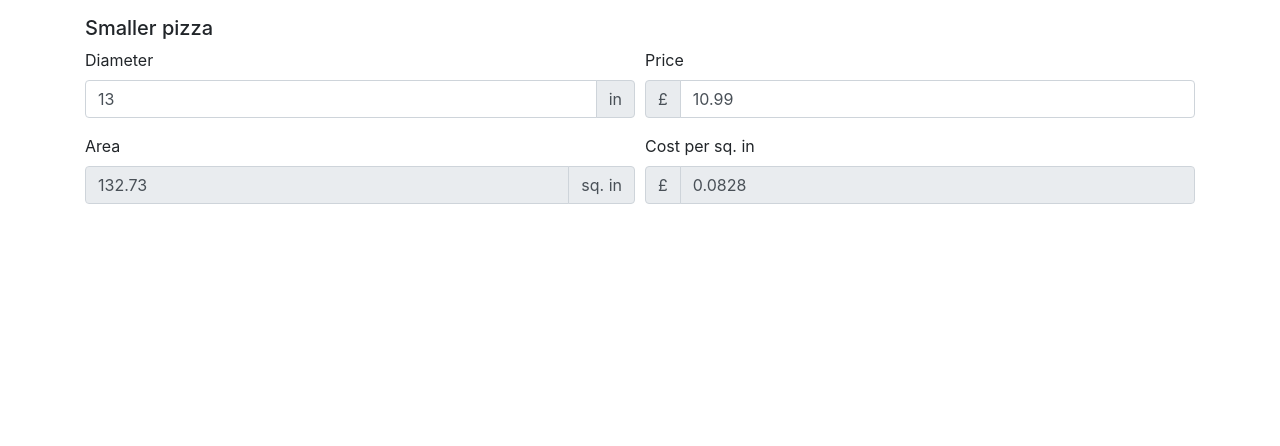
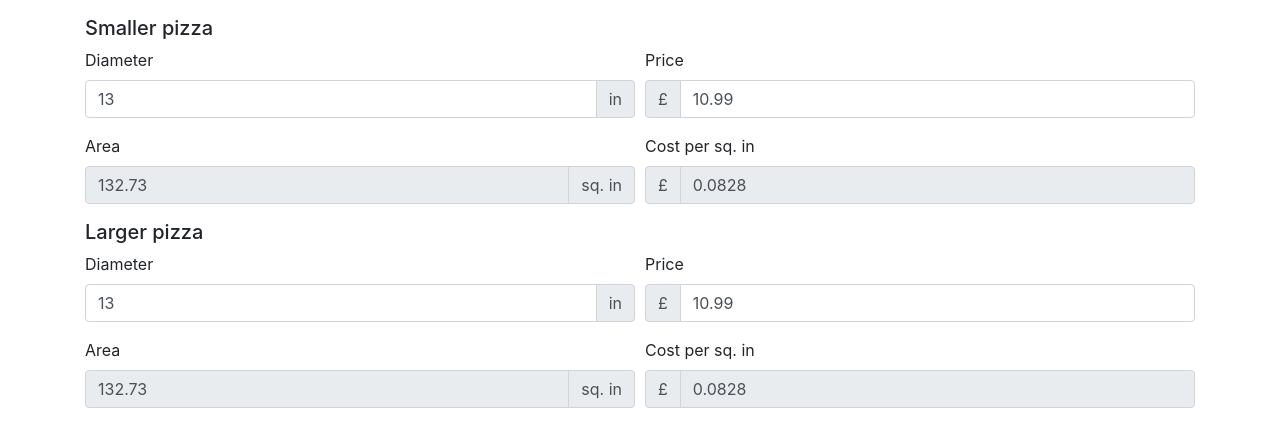
Before and after one commit to polarstoat/pizza-pi, a React (Create React App) app: page / in a window 1280 px wide. Shown: the top 446 px of the page. Built offline with nearby package versions, Linux system fonts and the light colour scheme.

Commit message:
Extract pizza to separate class

```diff
--- a/src/App.js
+++ b/src/App.js
@@ -1,56 +1,14 @@
 import React from 'react';
 
 import Container from 'react-bootstrap/Container'
-import Form from 'react-bootstrap/Form'
-import Col from 'react-bootstrap/Col'
-import InputGroup from 'react-bootstrap/InputGroup'
+
+import Pizza from './Pizza.js'
 
 function App() {
   return (
     <Container className="my-3">
-      <Form>
-        <h5>Smaller pizza</h5>
-        <Form.Row>
-          <Form.Group as={Col} controlId="smaller-pizza-diameter">
-            <Form.Label>Diameter</Form.Label>
-            <InputGroup>
-              <Form.Control type="number" inputMode="decimal" value={13} />
-              <InputGroup.Append>
-                <InputGroup.Text>in</InputGroup.Text>
-              </InputGroup.Append>
-            </InputGroup>
-          </Form.Group>
-          <Form.Group as={Col} controlId="smaller-pizza-price">
-            <Form.Label>Price</Form.Label>
-            <InputGroup>
-              <InputGroup.Prepend>
-                <InputGroup.Text>£</InputGroup.Text>
-              </InputGroup.Prepend>
-              <Form.Control type="number" inputMode="decimal" value={10.99} />
-            </InputGroup>
-          </Form.Group>
-        </Form.Row>
-        <Form.Row>
-          <Form.Group as={Col} controlId="smaller-pizza-area">
-            <Form.Label>Area</Form.Label>
-            <InputGroup>
-              <Form.Control type="number" readOnly={true} value={132.73} />
-              <InputGroup.Append>
-                <InputGroup.Text>sq. in</InputGroup.Text>
-              </InputGroup.Append>
-            </InputGroup>
-          </Form.Group>
-          <Form.Group as={Col} controlId="smaller-pizza-cost-per-area">
-            <Form.Label>Cost per sq. in</Form.Label>
-            <InputGroup>
-              <InputGroup.Prepend>
-                <InputGroup.Text>£</InputGroup.Text>
-              </InputGroup.Prepend>
-              <Form.Control type="number" readOnly={true} value={0.0828} />
-            </InputGroup>
-          </Form.Group>
-        </Form.Row>
-      </Form>
+      <Pizza name="Smaller" />
+      <Pizza name="Larger" />
     </Container>
   );
 }
--- /dev/null
+++ b/src/Pizza.js
@@ -0,0 +1,59 @@
+import React, { Component } from 'react';
+
+import Form from 'react-bootstrap/Form'
+import Col from 'react-bootstrap/Col'
+import InputGroup from 'react-bootstrap/InputGroup'
+
+class Pizza extends Component {
+  render() {
+    const lowerCaseName = this.props.name.toLowerCase();
+
+    return (
+      <Form>
+        <h5>{this.props.name} pizza</h5>
+        <Form.Row>
+          <Form.Group as={Col} controlId={`${lowerCaseName}-pizza-diameter`}>
+            <Form.Label>Diameter</Form.Label>
+            <InputGroup>
+              <Form.Control type="number" inputMode="decimal" value={13} />
+              <InputGroup.Append>
+                <InputGroup.Text>in</InputGroup.Text>
+              </InputGroup.Append>
+            </InputGroup>
+          </Form.Group>
+          <Form.Group as={Col} controlId={`${lowerCaseName}-pizza-price`}>
+            <Form.Label>Price</Form.Label>
+            <InputGroup>
+              <InputGroup.Prepend>
+                <InputGroup.Text>£</InputGroup.Text>
+              </InputGroup.Prepend>
+              <Form.Control type="number" inputMode="decimal" value={10.99} />
+            </InputGroup>
+          </Form.Group>
+        </Form.Row>
+        <Form.Row>
+          <Form.Group as={Col} controlId={`${lowerCaseName}-pizza-area`}>
+            <Form.Label>Area</Form.Label>
+            <InputGroup>
+              <Form.Control type="number" readOnly={true} value={132.73} />
+              <InputGroup.Append>
+                <InputGroup.Text>sq. in</InputGroup.Text>
+              </InputGroup.Append>
+            </InputGroup>
+          </Form.Group>
+          <Form.Group as={Col} controlId={`${lowerCaseName}-pizza-cost-per-area`}>
+            <Form.Label>Cost per sq. in</Form.Label>
+            <InputGroup>
+              <InputGroup.Prepend>
+                <InputGroup.Text>£</InputGroup.Text>
+              </InputGroup.Prepend>
+              <Form.Control type="number" readOnly={true} value={0.0828} />
+            </InputGroup>
+          </Form.Group>
+        </Form.Row>
+      </Form>
+    );
+  }
+}
+
+export default Pizza;
```
